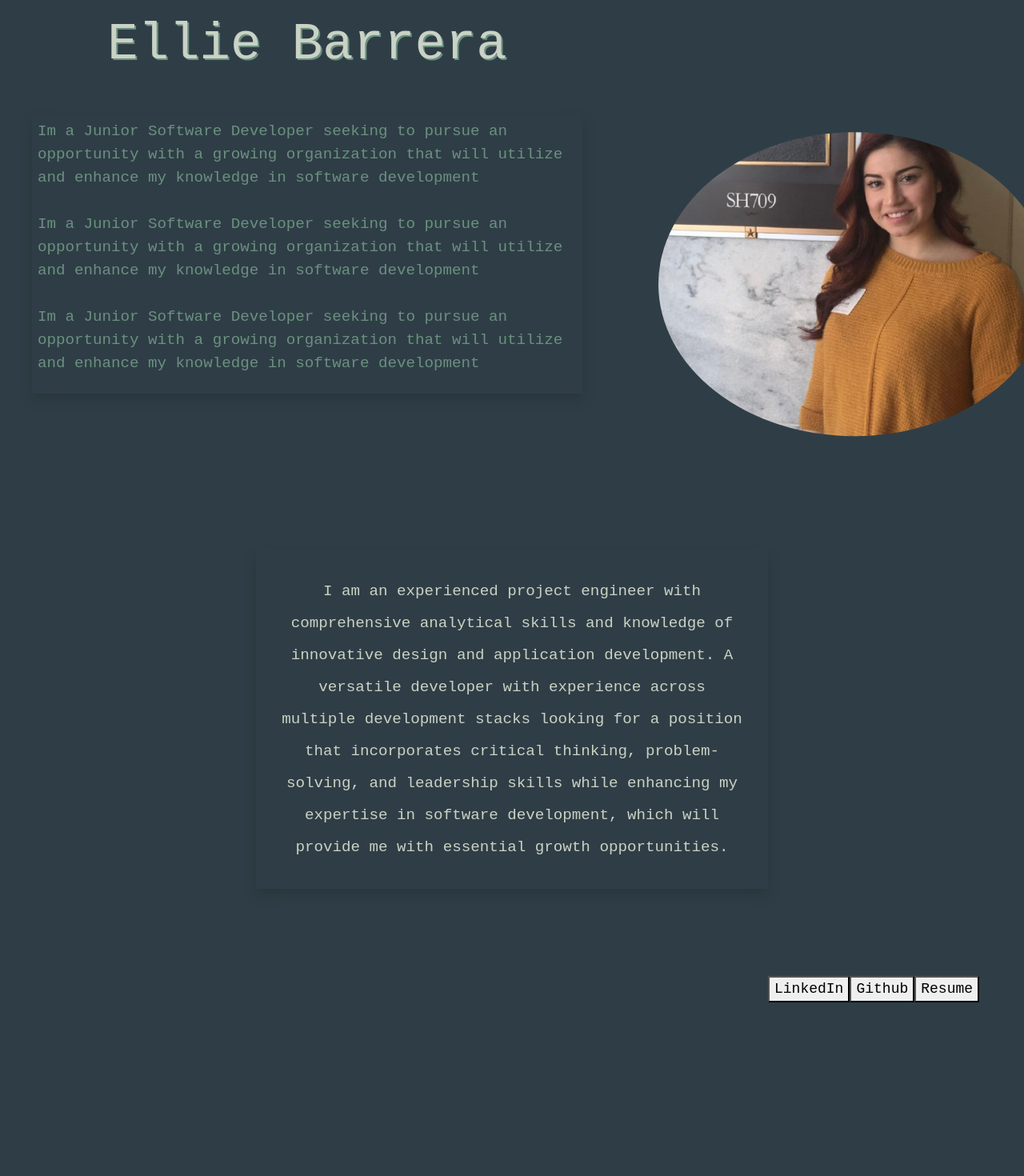
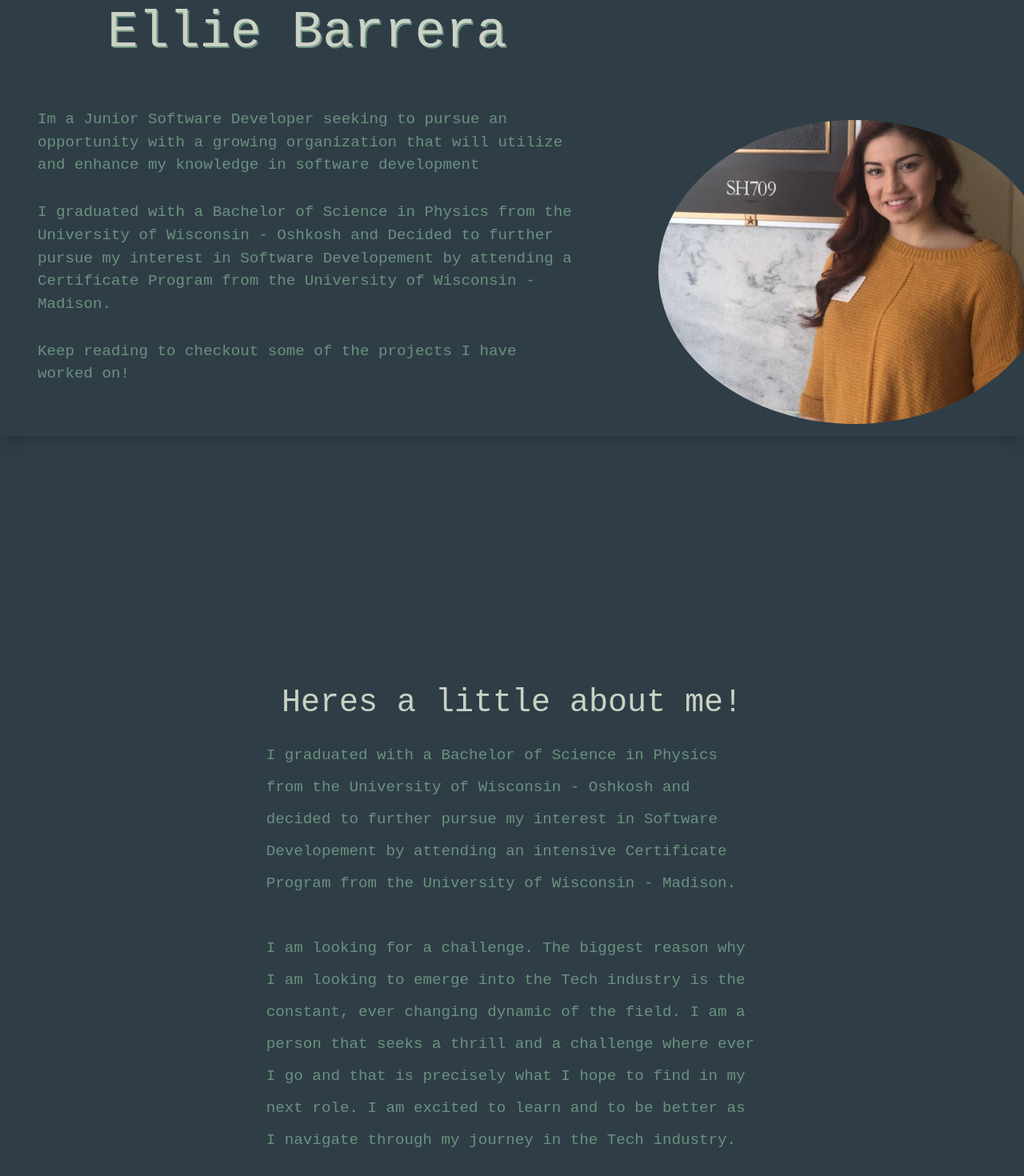
Before and after one commit to Elliediazz/Portfolio, a React (Create React App) app: page / in a window 1280 px wide. Shown: the part 180-1650 px from the top of the page at 80% size. Built offline with nearby package versions, Linux system fonts and the light colour scheme.

Commit message:
changed styling

```diff
--- a/src/Components/Home.js
+++ b/src/Components/Home.js
@@ -6,23 +6,22 @@ import PDF from "../Styling/Resume.pdf"
 
 export default function Home(){
     return(
-      <div className="bg-color">
-        <div className="home-flex-container">
+      <div className="all">
+        <div className="home-flex-container shadow">
             <div className="home">
               <h4 className="greeting">Welcome, my name is </h4>
               <h1 className="name">Ellie Barrera</h1>
-              <div className="shadow home-content-div">
+              <div className="home-content-div">
               <p className="home-content"> Im a Junior Software Developer seeking
                   to pursue an opportunity with a growing organization that will
                   utilize and enhance my knowledge in software development
               </p>
-              <p className="home-content"> Im a Junior Software Developer seeking
-                  to pursue an opportunity with a growing organization that will
-                  utilize and enhance my knowledge in software development
+              <p className="home-content"> I graduated with a Bachelor of Science in
+                  Physics from the University of Wisconsin - Oshkosh and Decided to
+                  further pursue my interest in Software Developement by attending a
+                  Certificate Program from the University of Wisconsin - Madison.
               </p>
-              <p className="home-content"> Im a Junior Software Developer seeking
-                  to pursue an opportunity with a growing organization that will
-                  utilize and enhance my knowledge in software development
+              <p className="home-content"> Keep reading to checkout some of the projects I have worked on!
               </p>
               </div>
             </div>
@@ -30,17 +29,20 @@ export default function Home(){
         </div>
     <br></br>
     <br></br>
-        <div className="about-flex-container" id="about-page">
+        <div className="about-flex-container shadow" id="about-page">
             <div className="about-main-div">
-                <p className="about shadow">
-                    I am an experienced project engineer with comprehensive
-                    analytical skills and knowledge of innovative design
-                    and application development. A versatile developer
-                    with experience across multiple development stacks
-                    looking for a position that incorporates critical thinking,
-                    problem-solving, and leadership skills while enhancing my
-                    expertise in software development, which will provide me
-                    with essential growth opportunities.
+                <h1>Heres a little about me!</h1>
+                <p className="about"> I graduated with a Bachelor of Science in
+                  Physics from the University of Wisconsin - Oshkosh and decided to
+                  further pursue my interest in Software Developement by attending an
+                  intensive Certificate Program from the University of Wisconsin - Madison.
+                </p>
+                <p className="about">
+                  I am looking for a challenge. The biggest reason why I am looking to
+                  emerge into the Tech industry is the constant, ever changing dynamic of
+                  the field. I am a person that seeks a thrill and a challenge where ever I go
+                  and that is precisely what I hope to find in my next role. I am excited to
+                  learn and to be better as I navigate through my journey in the Tech industry.
                 </p>
             </div>
             <div className="button-container">
@@ -64,7 +66,7 @@ export default function Home(){
     <br></br>
     <br></br>
         <div className="experience-flex-container" id="experience-page">
-          <div className="summary shadow">
+          <div className="summary">
             <h2>
                 Although my Professional expereince has been centered around
                 Mechanical Engineering as a Project Engineer, I have recently
@@ -154,9 +156,9 @@ export default function Home(){
         </div>
     <br></br>
     <br></br>
-        <div className="project-flex-container" id="projects-page">
-            <h1 className="shadow title">My Projects</h1>
-            <div className="project shadow">
+        <div className="project-flex-container shadow" id="projects-page">
+            <h1 className="shadow title">Projects made by Me</h1>
+            <div className="project">
               <h2 className="project-title">JediBook</h2>
                 <h4>
                   <a target="_blank" rel="noopener noreferrer" href= "https://github.com/Elliediazz/JediBook-Client" >
@@ -175,7 +177,7 @@ export default function Home(){
                 Node.js, Mongoose, Mongo DB, SWAPI
               </h4>
             </div>
-            <div className="project shadow">
+            <div className="project">
               <h2 className="project-title">CDEV Quizzes</h2>
                 <h4>
                   <a className="links" target="_blank" rel="noopener noreferrer" href= "https://github.com/Elliediazz/CDEV-Quizzes-Client" >
@@ -195,12 +197,14 @@ export default function Home(){
         </div>
     <br></br>
     <br></br>
-        <div className="contact-flex-container" id="contact-page">
-            <h2 className="shadow contact">Feel free to contact me if you have any questions
-                or opportunities that may fit my skill set! Thank you:)
+        <div className="contact-flex-container shadow" id="contact-page">
+            <h2 className="contact">Feel free to contact me if you have any questions
+                or opportunities that may fit my skill set, Thank you!
             </h2>
+            <br></br>
+            <br></br>
             <h3>
-             <a href="mailto:elliediaz1204@gmail.com">Send me an Email</a>
+             <a className="email" href="mailto:elliediaz1204@gmail.com">Send me an Email</a>
             </h3>
         </div>
       </div>
--- a/src/Components/Navbar.js
+++ b/src/Components/Navbar.js
@@ -9,8 +9,8 @@ import Navbar from 'react-bootstrap/Navbar';
 
 export default function NavBar() {
     return(
-      <header className='Navbar1'>
-       <Navbar bg="light" variant="light">
+      <header>
+       <Navbar bg="light" variant="light" fixed="top">
         <Container >
           <Navbar.Brand className="navbar-brand" href="/">< img src={logo} alt="Logo" className='logo'/></Navbar.Brand>
           <Nav className="me-auto">
--- a/src/Styling/Components.css
+++ b/src/Styling/Components.css
@@ -4,9 +4,14 @@
     --secondary-text-color: #6B9080;
     --font-family: Monospace;
 }
-.bg-color{
+.all{
     background-color: var(--main-bg-color) ;
     background-size: cover;
+    font-family: var(--font-family);
+    padding-top: 70px;
+}
+.text-shadow{
+    text-shadow: 2px 2px var(--secondary-text-color);
 }
 
 /* Navbar */
@@ -15,11 +20,9 @@
     width: 8vh;
     clip-path: circle();
 }
-
 /* Home Page */
 .home-flex-container {
     color: var(--main-text-color);
-    font-family: var(--font-family);
     display: flex;
     width: 100vw;
     height: 100%;
@@ -45,7 +48,7 @@
     height: 75%;
     width: 40%;
     margin-top: 20vh;
-    box-shadow: inset 0px 5px 10px 0px rgba(0, 0, 0, 0.7);
+    cursor: pointer;
 }
 .greeting{
     font-size: 2vw;
@@ -59,35 +62,38 @@
 /* About page */
 .about-flex-container {
     color: var(--main-text-color);
-    font-family: var(--font-family);
     display: flex;
+    flex-direction: column;
     justify-content: center;
+    align-items: center;
     width: 100vw;
-    height: 100vh;
+    height: 150vh;
 }
 .about-main-div{
     width: 50%;
-    height: 60px;
-    margin-top: 10vh;
+    height: auto;
   }
 .about{
-    text-align: center;
+    text-align: left;
     line-height: 40px;
     font-size: larger;
-    padding: 5%;
+    padding: 2%;
+    color: var(--secondary-text-color)
 }
 .button-container{
-    border: 1px whitesmoke;
-    display: flex;
-    position: absolute;
-    left: 75%;
-    top: 1400px;
+    margin: 2px;
+    position:relative;
+    text-align: center;
+    border-radius:4px;
+    text-decoration: none;
+    display:block;
+    font-size: 17px;
+    padding: 10px 10px 10px 10px;
 }
 
 /* experience page */
 .experience-flex-container{
     color: var(--main-text-color);
-    font-family: var(--font-family);
     display: flex;
     flex-direction: column;
     width: 100vw;
@@ -123,7 +129,6 @@ ul li{
 /* Projects page */
 .project-flex-container{
     color: var(--main-text-color);
-    font-family: var(--font-family);
     display: flex;
     flex-direction: row;
     width: 100vw;
@@ -132,14 +137,16 @@ ul li{
 .title{
     margin: 5%;
     padding: 8%;
-    text-align: justify;
+    text-align: center;
     text-shadow: 2px 2px var(--secondary-text-color);
     height: 50%;
+    width: 30%;
 }
 .project{
     padding: 30px;
-    margin: 1%;
-    width: 40%;
+    margin: .5%;
+    width: auto;
+    flex: 1 0 0px;
 }
 .project-title{
     font-size: 40px;
@@ -147,7 +154,7 @@ ul li{
 .project-discription{
     margin: 8px;
     padding: 2px;
-    font-size: 20px;
+    font-size: 15px;
     text-align: left;
 }
 .built{
@@ -189,7 +196,10 @@ a:active {
 .contact{
     height: 25%;
     width: 80%;
-    padding: 5%;
+    padding: 1%;
     margin: 1%;
     align-content: center;
 }
+.email{
+    font-size: 25px;
+}
```
